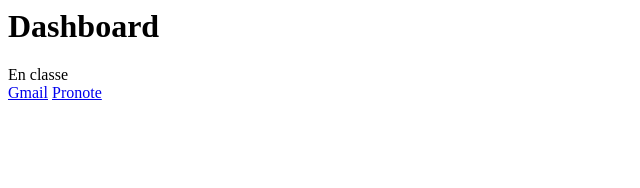
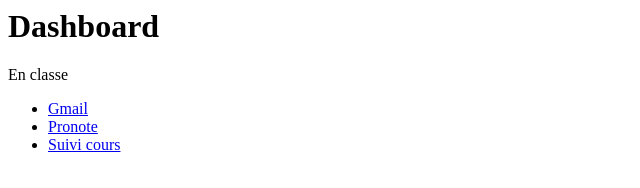
Before and after one commit to BorisTreize/boristreize.github.io, a plain HTML site: page index.html in a window 1280 px wide. Shown: the whole page, without its empty margins (0-640 px from the left). Drawn offline with Linux system fonts and the light colour scheme.

Commit message:
Update index.html

```diff
--- a/index.html
+++ b/index.html
@@ -1,6 +1,9 @@
 <h1>Dashboard</h1>
 <div>
   En classe</br>
-  <a href="https://accounts.google.com/signin" target="_blank">Gmail</a>
-  <a href="https://2340001e.index-education.net/pronote/professeur.html" target="_blank">Pronote</a>
+  <ul>
+    <li><a href="https://accounts.google.com/signin" target="_blank">Gmail</a></li>
+    <li><a href="https://2340001e.index-education.net/pronote/professeur.html" target="_blank">Pronote</a></li>
+    <li><a href="https://docs.google.com/document/d/1JveNCgiFeded6JuSPuCwtsT0q7gRP7Jl/edit" target="_blank">Suivi cours</a></li>
+  </ul>
 </div>
```
